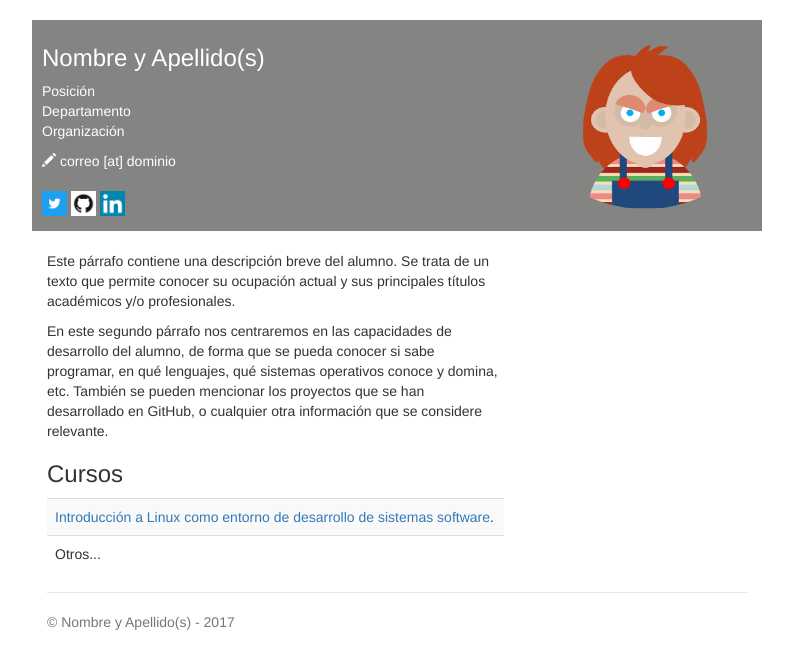
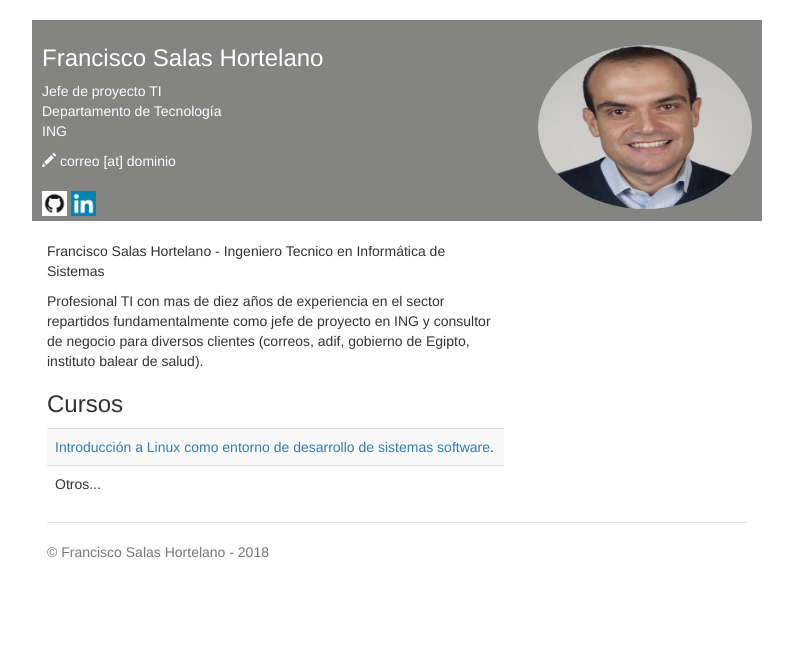
Before and after one commit to fsalash/fsalash.github.io, a plain HTML site: page index.html in a window 1280 px wide. Shown: the whole page, without its empty margins (243-1036 px from the left). Drawn offline with nearby package versions, Linux system fonts and the light colour scheme.

Commit message:
modificaciones personales incluidas

```diff
--- a/index.html
+++ b/index.html
@@ -5,10 +5,10 @@
     <meta charset="utf-8">
     <meta name="description" content="Página de ejemplo del MOOC de LINUX - UPM.">
     <!--Sustituir por los datos del alumno-->
-    <meta name="author" content="Nombre y Apellido(s)">
+    <meta name="author" content="Francisco Salas Hortelano">
 
     <!--Sustituir por los datos del alumno-->
-    <title>Nombre y Apellido(s)</title>
+    <title>Francisco Salas Hortelano</title>
 
     <link href="css/bootstrap.min.css" rel="stylesheet">
     <link href="css/style.css" rel="stylesheet">
@@ -17,33 +17,30 @@
   <body>
     <div class="container header-bar">
       <!--Sustituir por los datos del alumno-->
-      <h3>Nombre y Apellido(s) <span><img style="width: 214px; height: 164px;" class='img-circle' alt="Nombre y Apellido(s)" src="img/foto.png" align="right"></span></h3>
+      <h3>Francisco Salas Hortelano <span><img style="width: 214px; height: 164px;" class='img-circle' alt="Francisco Salas Hortelano" src="img/fran.jpeg" align="right"></span></h3>
       <p>
         <!--Sustituir por los datos del alumno-->
-        Posición<br>
-        Departamento<br>
-        Organización
+        Jefe de proyecto TI<br>
+        Departamento de Tecnología<br>
+        ING
       </p>
       <address>
         <!--Sustituir por los datos del alumno-->
         <span class='glyphicon glyphicon-pencil'></span> correo [at] dominio <br>
       </address>
 
+       <a href="http://github.com/fsalash" target="blank"><img src="img/github-icon.png" width=25></a>
       <!--Sustituir por los datos del alumno-->
-      <p><a href="http://twitter.com/usuario" target="blank"><img src="img/twitter-icon.jpg" width=25></a>
-      <!--Sustituir por los datos del alumno-->
-      <a href="http://github.com/usuario" target="blank"><img src="img/github-icon.png" width=25></a>
-      <!--Sustituir por los datos del alumno-->
-      <a href="https://es.linkedin.com/in/usuario" target="blank"><img src="img/linkedin-icon.png" width=25></a>
+      <a href="https://es.linkedin.com/in/franciscosalashortelano" target="blank"><img src="img/linkedin-icon.png" width=25></a>
     </div>
 
     <div class="container">
       <div class='row'>
         <div class='col-sm-8'>
           <br>
-          <p>Este párrafo contiene una descripción breve del alumno. Se trata de un texto que permite conocer su ocupación actual y sus principales títulos académicos y/o profesionales.  </p>
+          <p>Francisco Salas Hortelano - Ingeniero Tecnico en Informática de Sistemas  </p>
 
-          <p>En este segundo párrafo nos centraremos en las capacidades de desarrollo del alumno, de forma que se pueda conocer si sabe programar, en qué lenguajes, qué sistemas operativos conoce y domina, etc. También se pueden mencionar los proyectos que se han desarrollado en GitHub, o cualquier otra información que se considere relevante.</p>
+          <p>Profesional TI con mas de diez años de experiencia en el sector repartidos fundamentalmente como jefe de proyecto en ING y consultor de negocio para diversos clientes (correos, adif, gobierno de Egipto, instituto balear de salud).</p>
 
           <h3>Cursos</h3>
           <table class='table table-striped'>
@@ -55,7 +52,7 @@
 
       <footer class="footer">
         <!--Sustituir por los datos del alumno-->
-        <p>&copy; Nombre y Apellido(s) - 2017</p>
+        <p>&copy; Francisco Salas Hortelano - 2018</p>
       </footer>
 
     </div>
```
Also changed, not shown: img/foto.png (deleted), img/fran.jpeg (added).
